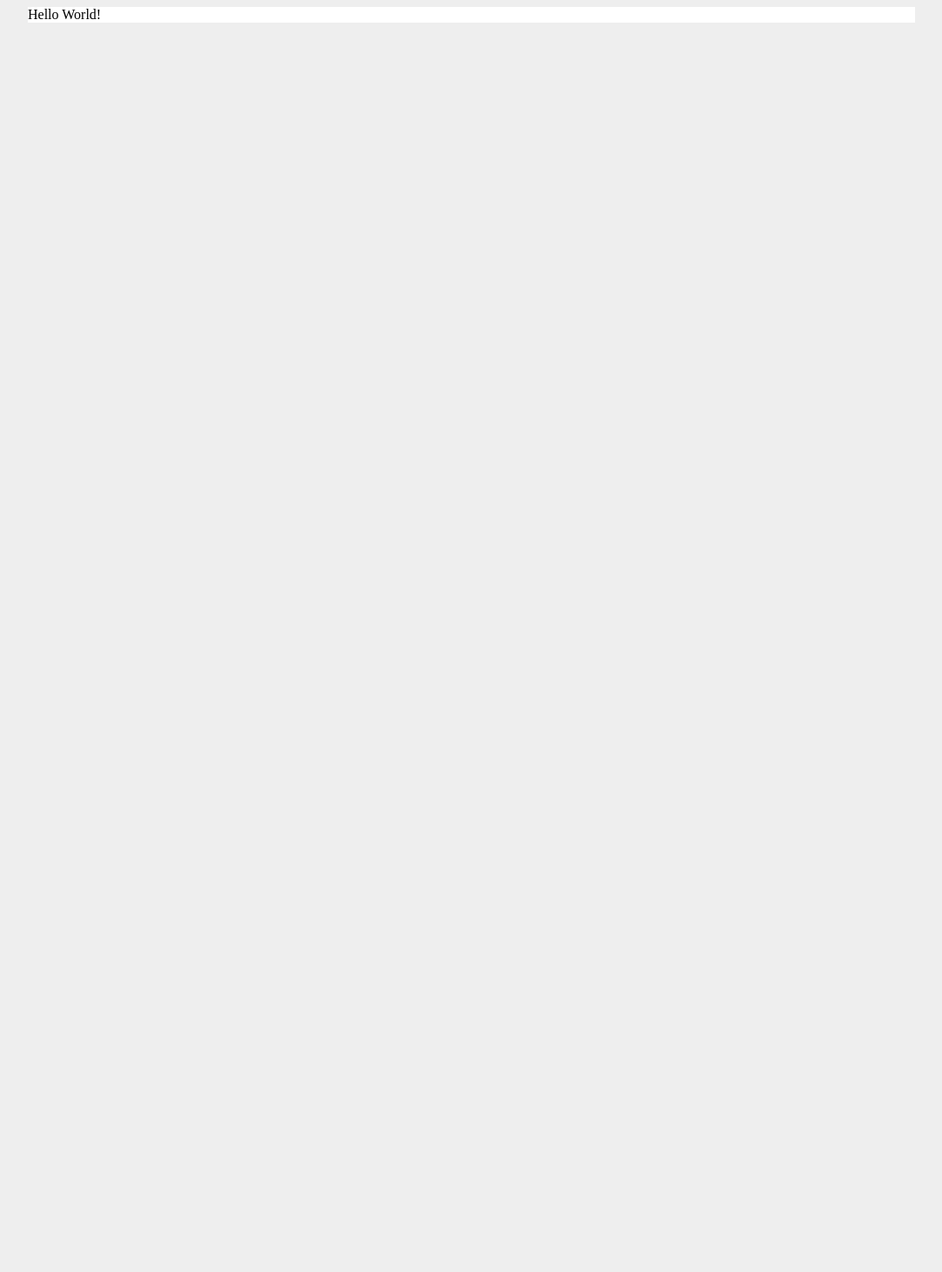
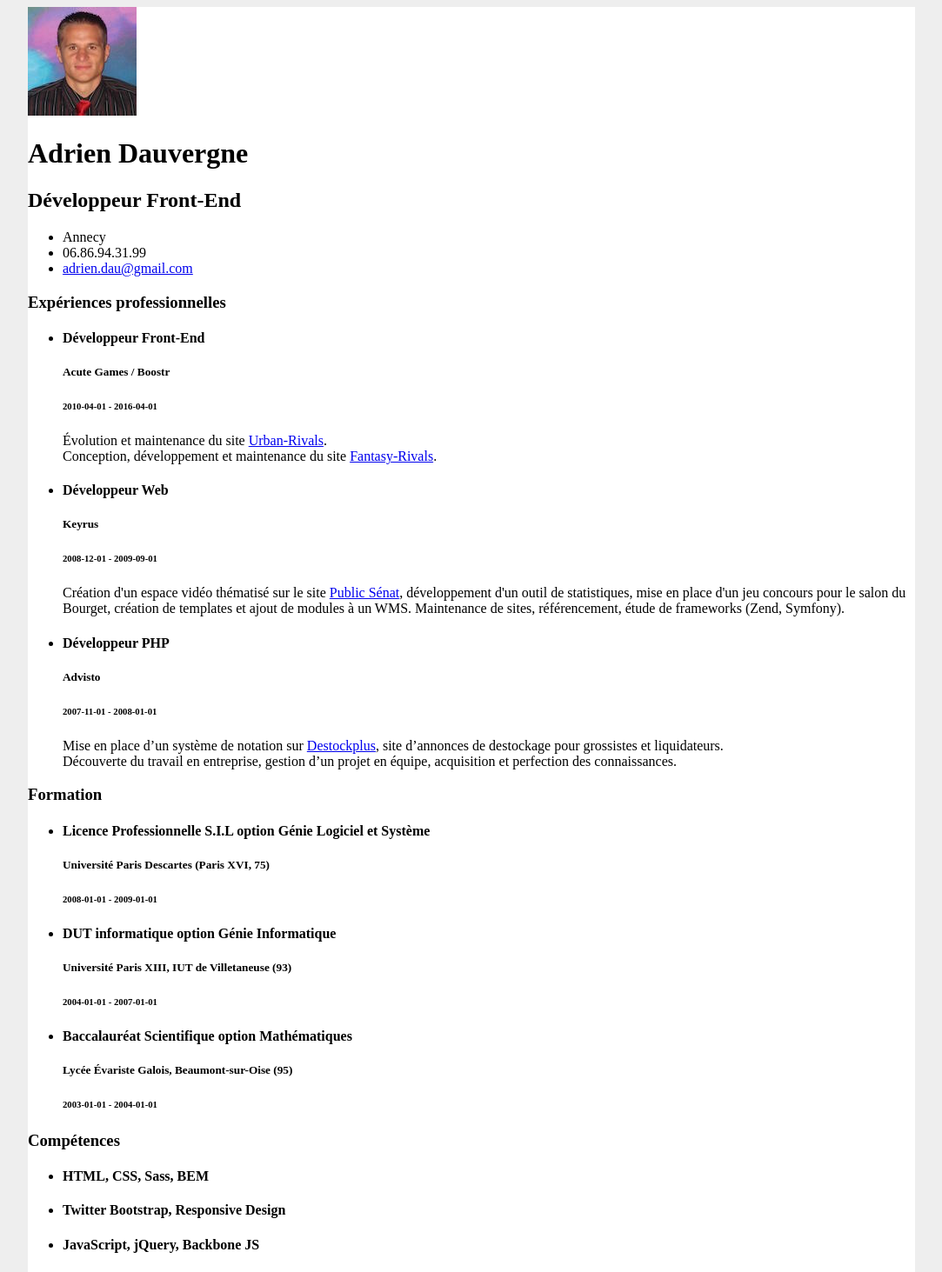
Before and after one commit to Adau/resume, a Vue app: page / in a window 1280 px wide. Shown: the top 1463 px of the page at 87% size, without its empty margins (98-1181 px from the left). Before the commit the page ends 800 px from the top, so only its background shows below. Built offline with nearby package versions, Linux system fonts and the light colour scheme.

Commit message:
Afficher les informations du CV

```diff
--- a/src/assets/resume.json
+++ b/src/assets/resume.json
@@ -2,7 +2,7 @@
   "basics": {
     "name": "Adrien Dauvergne",
     "label": "Développeur Front-End",
-    "picture": "",
+    "picture": "picture.jpg",
     "birthDate": "1985-05-02",
     "email": "adrien.dau@gmail.com",
     "phone": "06.86.94.31.99",
@@ -60,22 +60,49 @@
     "endDate": "2004-01-01"
   }],
   "skills": [{
-    "name": "HTML, CSS, Sass, BEM",
+    "name": "",
+    "keywords": [
+      "HTML",
+      "CSS",
+      "Sass",
+      "BEM"
+    ],
     "level": "85"
   }, {
-    "name": "Twitter Bootstrap, Responsive Design",
+    "name": "",
+    "keywords": [
+      "Twitter Bootstrap",
+      "Responsive Design"
+    ],
     "level": "80"
   }, {
-    "name": "JavaScript, jQuery, Backbone JS",
+    "name": "",
+    "keywords": [
+      "JavaScript",
+      "jQuery",
+      "Backbone JS"
+    ],
     "level": "75"
   }, {
-    "name": "PHP, MySQL",
+    "name": "",
+    "keywords": [
+      "PHP",
+      "MySQL"
+    ],
     "level": "60"
   }, {
-    "name": "Python, Django",
+    "name": "",
+    "keywords": [
+      "Python",
+      "Django"
+    ],
     "level": "50"
   }, {
-    "name": "Git, GitHub",
+    "name": "",
+    "keywords": [
+      "Git",
+      "GitHub"
+    ],
     "level": "70"
   }],
   "languages": [{
--- a/src/components/Resume.vue
+++ b/src/components/Resume.vue
@@ -1,12 +1,44 @@
 <template>
   <div class="resume">
-    Hello World!
+    <ResumeBasics
+      :basics="resume.basics"
+    />
+
+    <ResumeWork
+      :workList="resume.work"
+    />
+
+    <ResumeEducation
+      :educationList="resume.education"
+    />
+
+    <ResumeSkills
+      :skills="resume.skills"
+    />
   </div>
 </template>
 
 <script>
+import ResumeBasics from './ResumeBasics.vue'
+import ResumeWork from './ResumeWork.vue'
+import ResumeEducation from './ResumeEducation.vue'
+import ResumeSkills from './ResumeSkills.vue'
+
+import resume from '../assets/resume.json'
+
 export default {
-  name: 'Resume'
+  name: 'Resume',
+  data () {
+    return {
+      resume
+    }
+  },
+  components: {
+    ResumeBasics,
+    ResumeWork,
+    ResumeEducation,
+    ResumeSkills
+  }
 }
 </script>
 
--- /dev/null
+++ b/src/components/ResumeBasics.vue
@@ -0,0 +1,29 @@
+<template>
+  <header>
+    <img :src="require(`@/assets/${basics.picture}`)" alt="Photo">
+
+    <h1>{{ basics.name }}</h1>
+    <h2>{{ basics.label }}</h2>
+
+    <ul>
+        <li>{{ basics.location.city }}</li>
+        <li>{{ basics.phone }}</li>
+        <li><a :href="`mailto:${basics.email}`">{{ basics.email }}</a></li>
+    </ul>
+  </header>
+</template>
+
+<script>
+export default {
+  name: 'ResumeBasics',
+  props: {
+    basics: {
+      type: Object,
+      default: () => {}
+    }
+  }
+}
+</script>
+
+<style scoped lang="scss">
+</style>
--- /dev/null
+++ b/src/components/ResumeEducation.vue
@@ -0,0 +1,34 @@
+<template>
+  <section>
+    <h3>Formation</h3>
+
+    <ul>
+      <li
+        v-for="education in educationList"
+        :key="education"
+      >
+        <article>
+          <h4>{{ education.studyType }}</h4>
+          <h5>{{ education.institution }}</h5>
+          <h6>{{ education.startDate }} - {{ education.endDate }}</h6>
+          <p />
+        </article>
+      </li>
+    </ul>
+  </section>
+</template>
+
+<script>
+export default {
+  name: 'ResumeEducation',
+  props: {
+    educationList: {
+      type: Array,
+      default: () => []
+    }
+  }
+}
+</script>
+
+<style scoped lang="scss">
+</style>
--- /dev/null
+++ b/src/components/ResumeSkills.vue
@@ -0,0 +1,38 @@
+<template>
+  <section>
+    <h3>Compétences</h3>
+
+    <ul>
+      <li
+        v-for="skill in skills"
+        :key="skill"
+      >
+        <article>
+          <h4>{{ skill.keywords.join(', ') }}</h4>
+          <div>
+            <div>
+              <div
+                :style="`width: ${skill.level}%;`"
+              />
+            </div>
+          </div>
+        </article>
+      </li>
+    </ul>
+  </section>
+</template>
+
+<script>
+export default {
+  name: 'ResumeSkills',
+  props: {
+    skills: {
+      type: Array,
+      default: () => []
+    }
+  }
+}
+</script>
+
+<style scoped lang="scss">
+</style>
--- /dev/null
+++ b/src/components/ResumeWork.vue
@@ -0,0 +1,34 @@
+<template>
+  <section>
+    <h3>Expériences professionnelles</h3>
+
+    <ul>
+      <li
+        v-for="work in workList"
+        :key="work"
+      >
+        <article>
+          <h4>{{ work.position }}</h4>
+          <h5>{{ work.company }}</h5>
+          <h6>{{ work.startDate }} - {{ work.endDate }}</h6>
+          <p v-html="work.summary" />
+        </article>
+      </li>
+    </ul>
+  </section>
+</template>
+
+<script>
+export default {
+  name: 'ResumeWork',
+  props: {
+    workList: {
+      type: Array,
+      default: () => []
+    }
+  }
+}
+</script>
+
+<style scoped lang="scss">
+</style>
```
Also changed, not shown: src/assets/picture.jpg (added).
